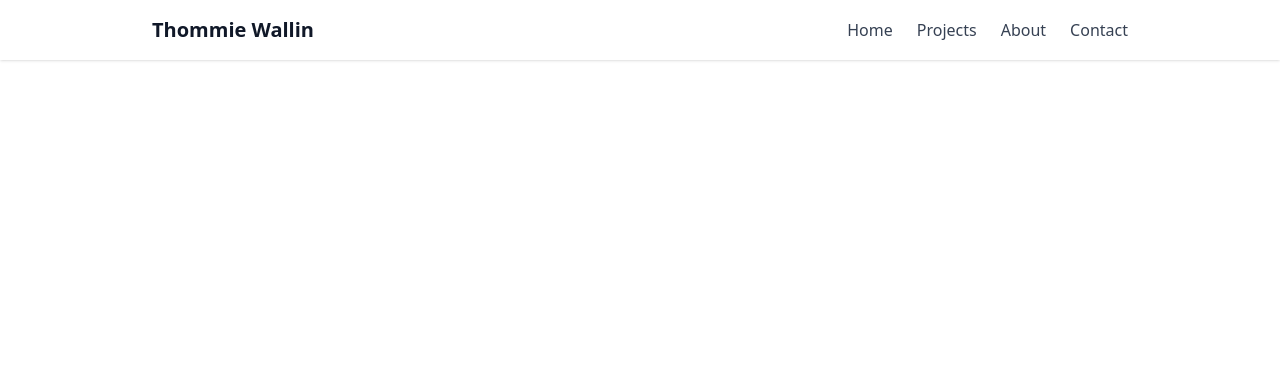
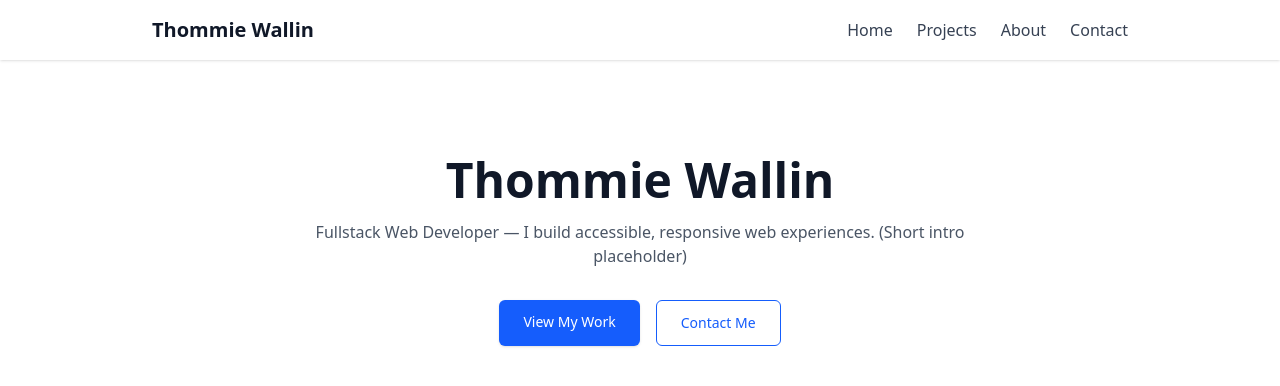
Before and after one commit to thommie-wallin/portfolio-v2, a React (Vite) app: page / in a window 1280 px wide. Shown: the top 386 px of the page. Built offline with nearby package versions, Linux system fonts and the light colour scheme.

Commit message:
add HeroSection component and integrate it into App

```diff
--- a/src/App.tsx
+++ b/src/App.tsx
@@ -1,10 +1,12 @@
 import Navbar from './components/Navbar';
+import HeroSection from './sections/HeroSection';
 
 function App() {
 
   return (
     <>
       <Navbar logoText="Thommie Wallin" />
+      <HeroSection />
     </>
   )
 }
--- /dev/null
+++ b/src/sections/HeroSection.tsx
@@ -0,0 +1,64 @@
+import React, { useEffect, useState } from 'react';
+
+export default function HeroSection() {
+  const [visible, setVisible] = useState(false);
+
+  useEffect(() => {
+    const id = setTimeout(() => setVisible(true), 50);
+    return () => clearTimeout(id);
+  }, []);
+
+  const handleScroll = (
+    e: React.MouseEvent<HTMLAnchorElement>,
+    id: string
+  ) => {
+    e.preventDefault();
+    const el = document.getElementById(id);
+    if (el) {
+      el.scrollIntoView({ behavior: 'smooth' });
+    } else {
+      window.location.hash = `#${id}`;
+    }
+  };
+
+  return (
+    <section id="hero" aria-labelledby="hero-heading" className="w-full py-24">
+      <div className="max-w-3xl mx-auto text-center px-6">
+        <div
+          className={`transition-all duration-700 ease-out ${
+            visible ? 'opacity-100 translate-y-0' : 'opacity-0 translate-y-4'
+          }`}
+        >
+          <h1 id="hero-heading" className="text-4xl md:text-5xl font-bold text-gray-900 mb-4">
+            Thommie Wallin
+          </h1>
+
+          <p className="text-gray-600 mb-8">
+            Fullstack Web Developer — I build accessible, responsive web experiences. (Short
+            intro placeholder)
+          </p>
+
+          <div className="flex justify-center gap-4">
+            <a
+              href="#projects"
+              onClick={(e) => handleScroll(e, 'projects')}
+              className="inline-block bg-blue-600 text-white px-6 py-3 rounded-md text-sm font-medium shadow-sm hover:bg-blue-700 focus:outline-2 focus:outline-offset-2 focus:outline-blue-500 transition"
+              aria-label="View my work (scroll to projects)"
+            >
+              View My Work
+            </a>
+
+            <a
+              href="#contact"
+              onClick={(e) => handleScroll(e, 'contact')}
+              className="inline-block border border-blue-600 text-blue-600 px-6 py-3 rounded-md text-sm font-medium hover:bg-blue-50 focus:outline-2 focus:outline-offset-2 focus:outline-blue-500 transition"
+              aria-label="Contact me"
+            >
+              Contact Me
+            </a>
+          </div>
+        </div>
+      </div>
+    </section>
+  );
+}
```
